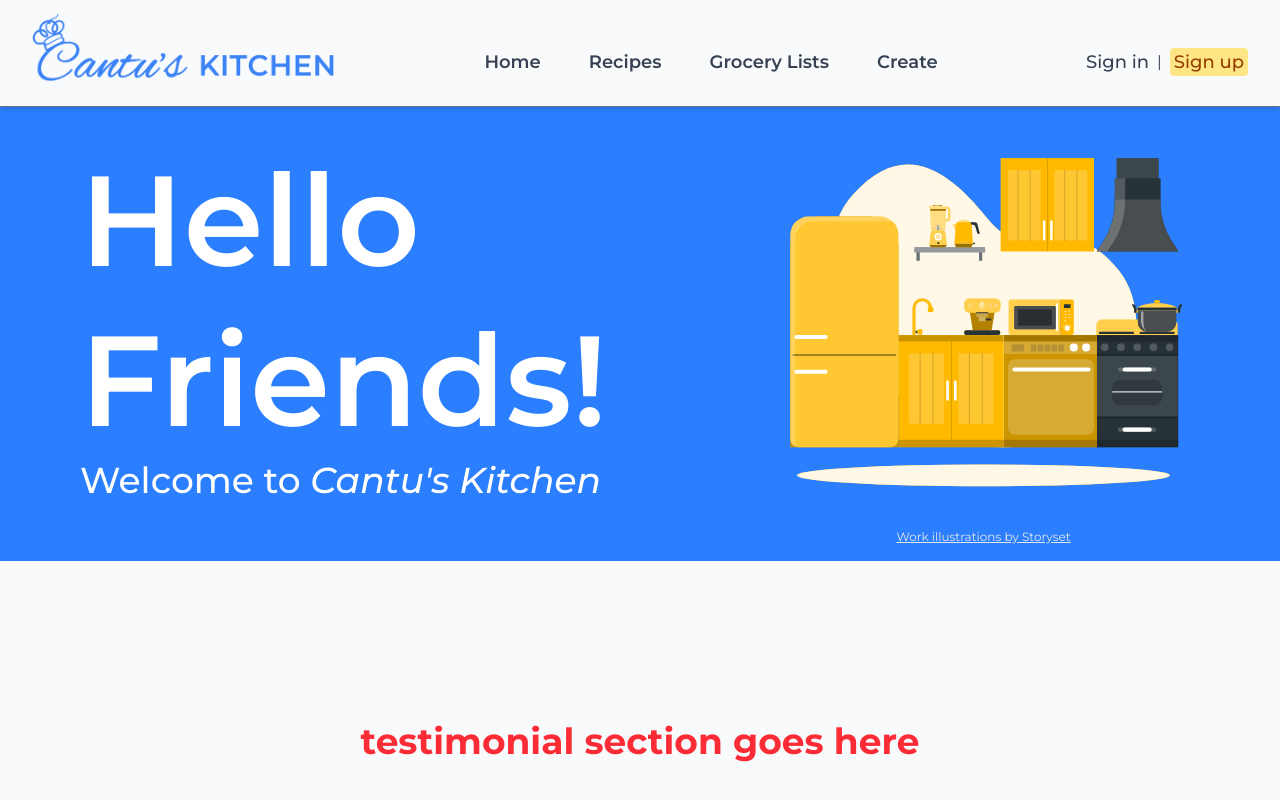
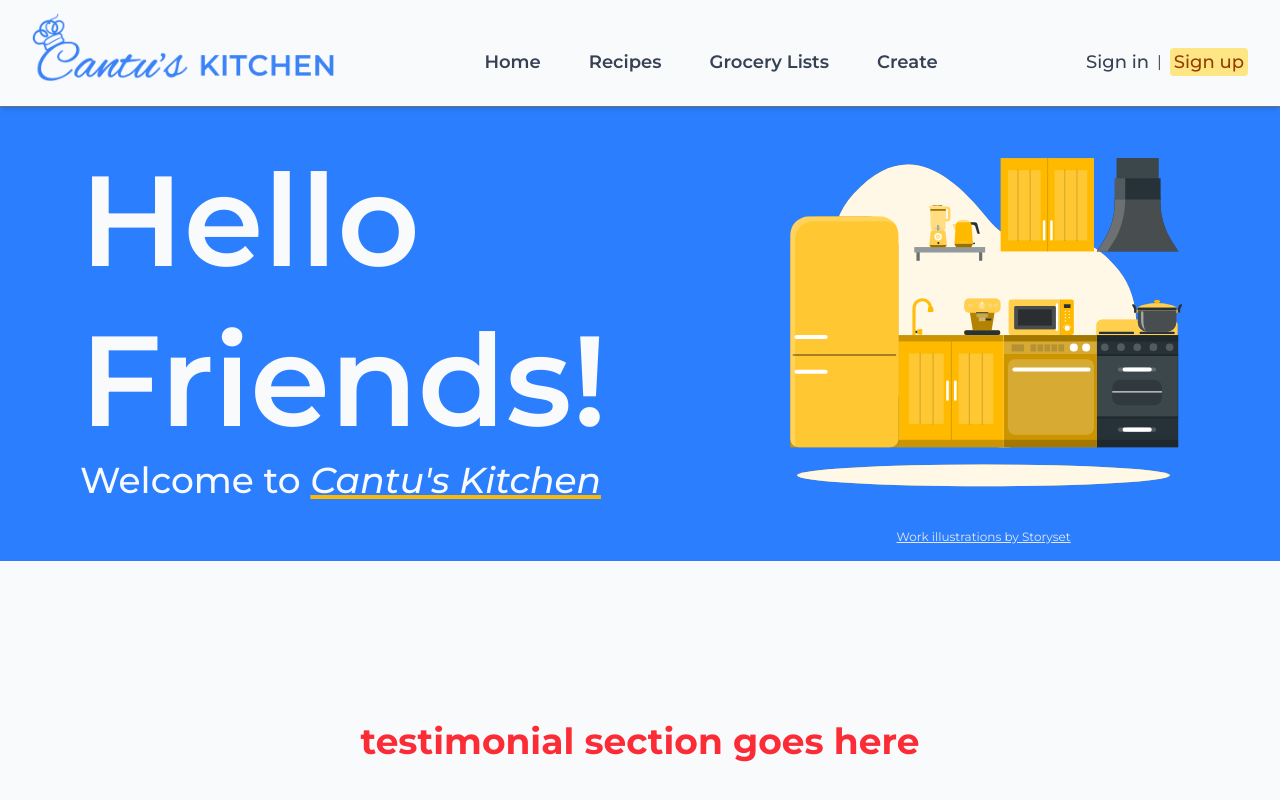
Before and after one commit to reesecantu/cantus-kitchen, a React (Vite) app: page / in a window 1280 px wide. Shown: the top 800 px of the page. Built offline with nearby package versions, Linux system fonts and the light colour scheme; no server answers.

Commit message:
Add underline to "cantu's Kitchen" on homepage

```diff
--- a/src/pages/Home.tsx
+++ b/src/pages/Home.tsx
@@ -6,12 +6,12 @@ export const Home = () => {
       {/* First Block */}
       <div className="bg-blue-500 flex flex-col md:flex-row">
         <div className="flex-1 flex flex-col justify-center px-6 sm:px-10 lg:px-20 py-12 lg:py-0">
-          <h1 className="text-6xl sm:text-7xl lg:text-8xl xl:text-9xl font-semibold text-white leading-tight">
+          <h1 className="text-6xl sm:text-7xl lg:text-8xl xl:text-9xl font-semibold text-slate-50 leading-tight">
             Hello <br />
             Friends!
           </h1>
-          <p className="text-xl sm:text-2xl lg:text-3xl xl:text-4xl font-medium text-white whitespace-nowrap">
-            Welcome to <span className="italic">Cantu's Kitchen</span>
+          <p className="text-xl sm:text-2xl lg:text-3xl xl:text-4xl font-medium text-slate-50 whitespace-nowrap">
+            Welcome to <span className="italic underline decoration-amber-400 decoration-4">Cantu's Kitchen</span>
           </p>
         </div>
         {/* Image Section */}
```
